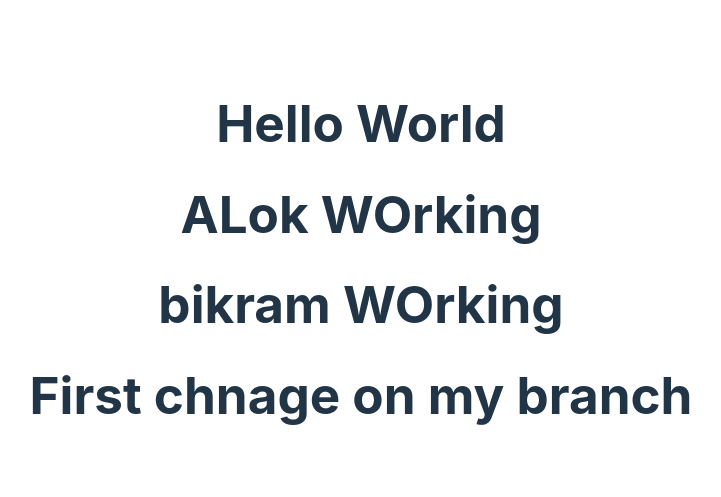
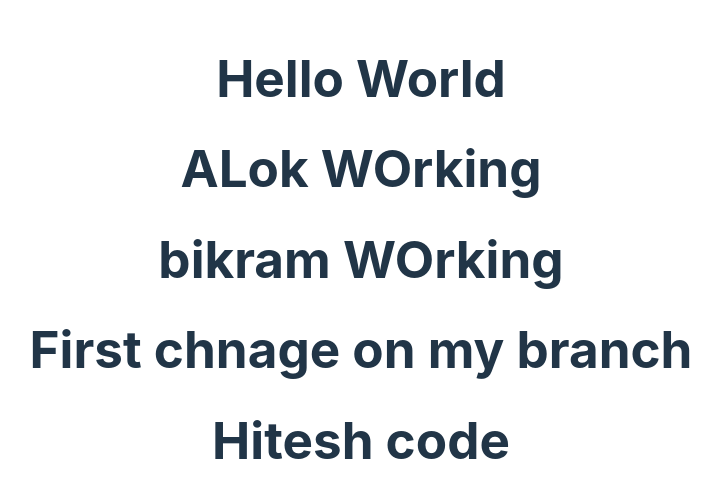
Before and after one commit to Bikisome/Telemedicine, a React (Vite) app: page / in a window 1280 px wide. Shown: the part 141-638 px from the top of the page, without its empty margins (279-1000 px from the left). Built offline with nearby package versions, Linux system fonts and the light colour scheme.

Commit message:
hitesh first commit

```diff
--- a/src/App.jsx
+++ b/src/App.jsx
@@ -12,6 +12,7 @@ function App() {
       <h1>ALok WOrking</h1>
       <h1>bikram WOrking</h1>
       <h1>First chnage on my branch</h1>
+      <h1>Hitesh code</h1>
     </>
   )
 }
```
